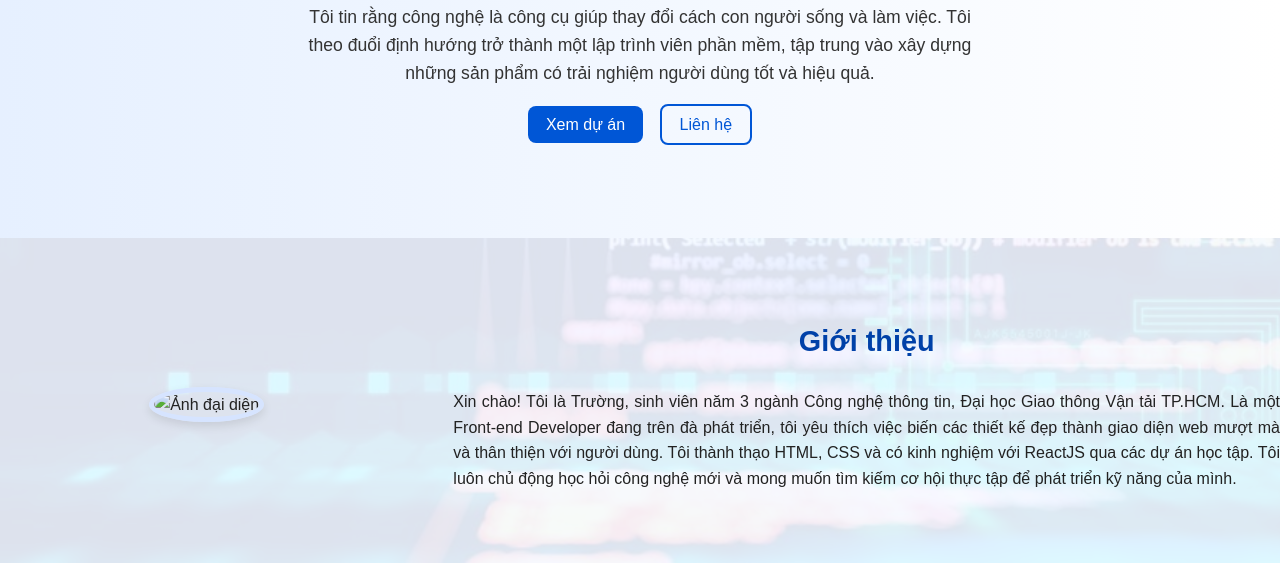
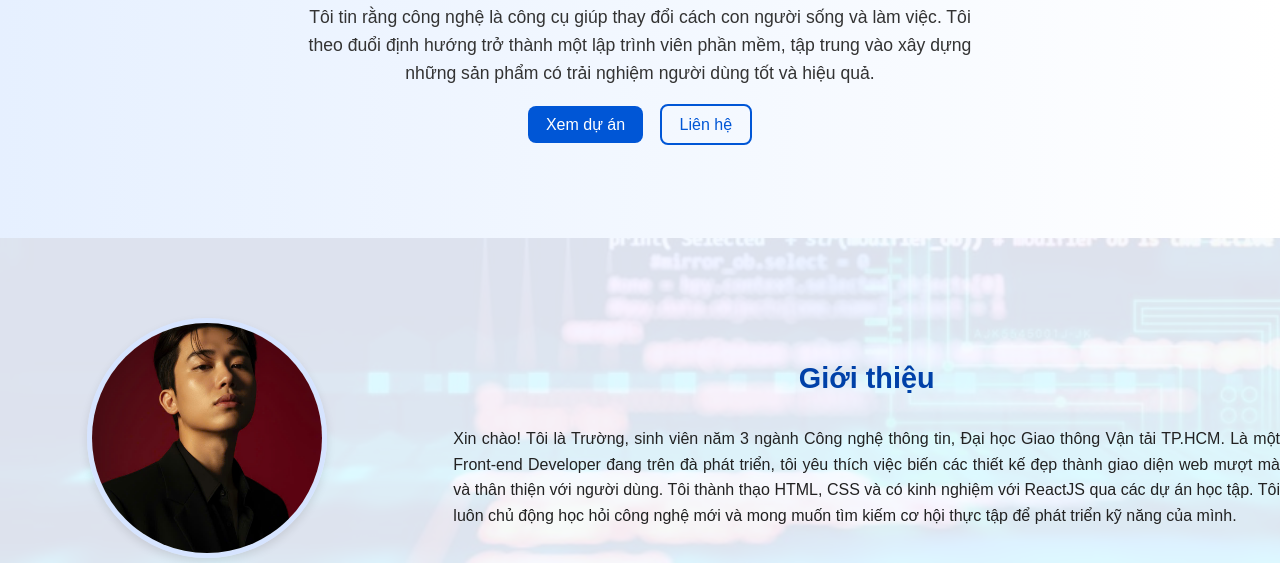
Before and after one commit to NguyenTruong05/portfolio, a plain HTML site: page index.html in a window 1280 px wide. Shown: the part 237-800 px from the top of the page. Drawn offline with Linux system fonts and the light colour scheme.

Commit message:
Cập nhật ảnh, icon và chỉnh sửa phần liên hệ

```diff
--- a/index.html
+++ b/index.html
@@ -48,7 +48,7 @@
   <section id="about" class="section about">
     <div class="container about-grid">
       <div class="about-left">
-        <img src="images/avatar.jpg" alt="Ảnh đại diện" class="profile">
+        <img src="imgs/avatar.jpg" alt="Ảnh đại diện" class="profile">
       </div>
       <div class="about-right">
         <h3 class="section-title lang" data-vi="Giới thiệu" data-en="About me">Giới thiệu</h3>
```
